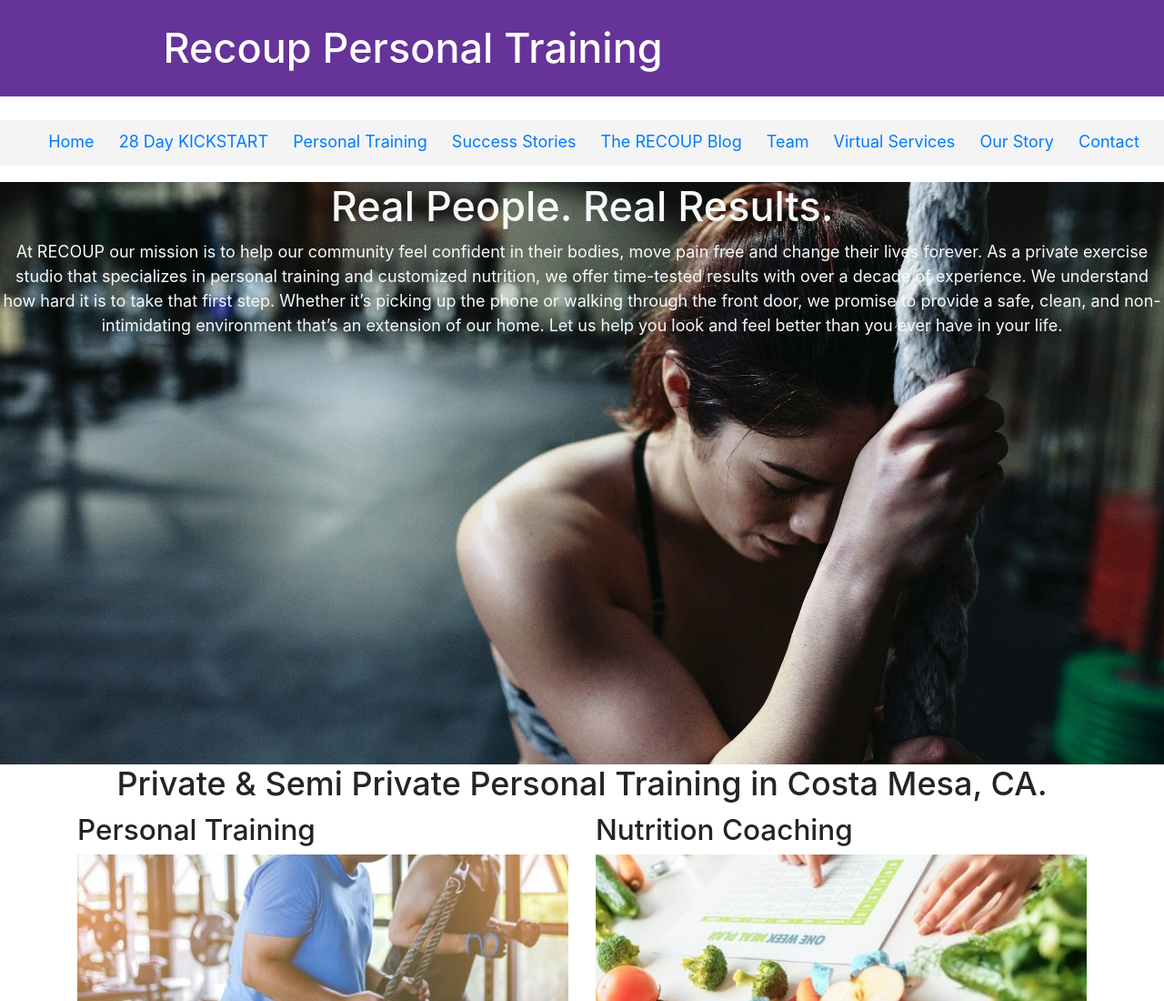
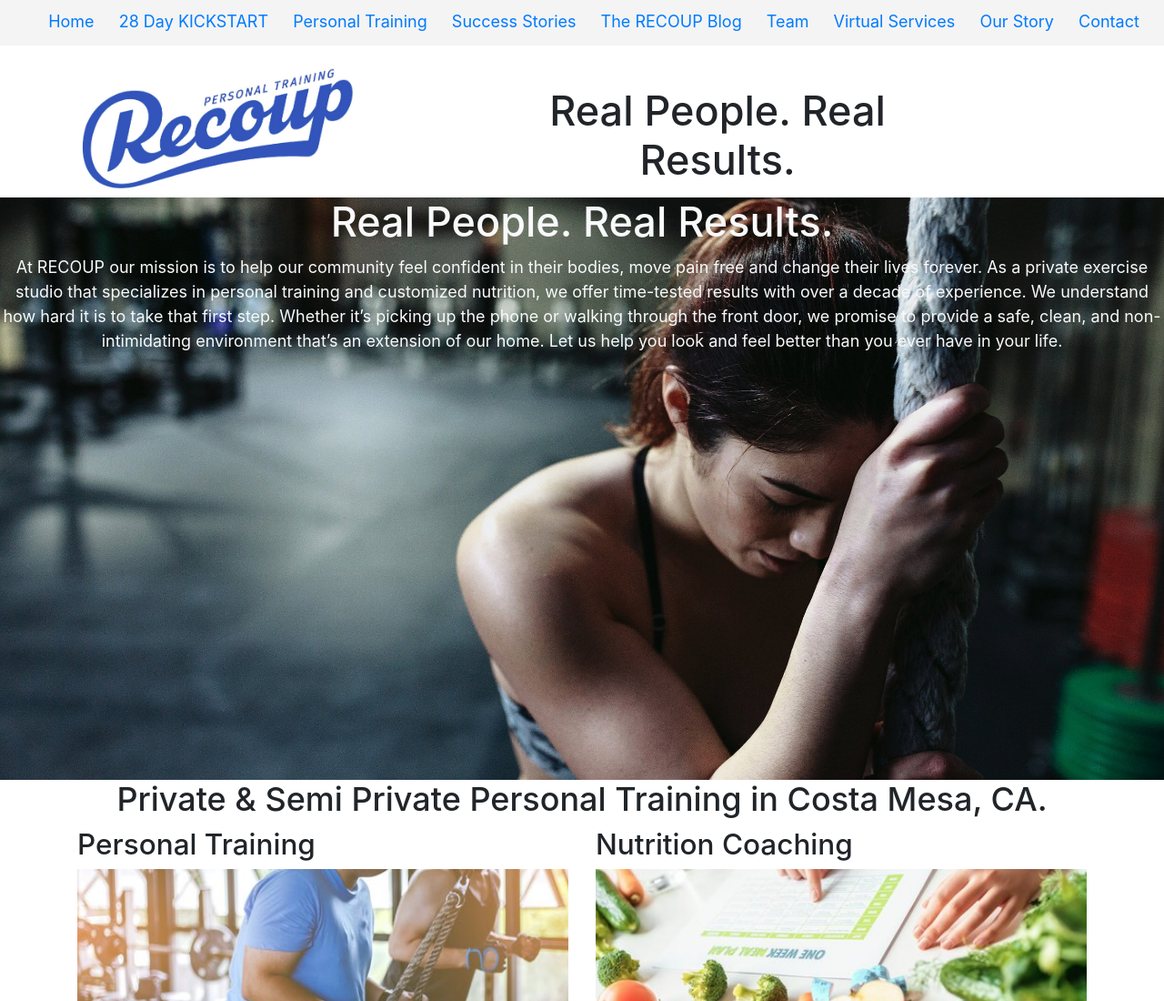
Before and after one commit to KrisKringle1/recoup, a Gatsby site: page / in a window 1280 px wide. Shown: the top 1100 px of the page at 91% size. Built offline with nearby package versions, Linux system fonts and the light colour scheme; Gatsby itself is replaced by a stand-in of ours.

Commit message:
header component comtains logo and nav bar is permanently fixed above header

```diff
--- a/src/components/header.js
+++ b/src/components/header.js
@@ -1,42 +1,37 @@
-import { Link } from "gatsby"
+import { Link, graphql,useStaticQuery } from "gatsby"
 import PropTypes from "prop-types"
 import React from "react"
+import Img from "gatsby-image"
 
-const Header = ({ siteTitle }) => (
-  <header
-    style={{
-      background: `rebeccapurple`,
-      marginBottom: `1.45rem`,
-    }}
-  >
-    <div
-      style={{
-        margin: `0 auto`,
-        maxWidth: 960,
-        padding: `1.45rem 1.0875rem`,
-      }}
-    >
-      <h1 style={{ margin: 0 }}>
-        <Link
-          to="/"
-          style={{
-            color: `white`,
-            textDecoration: `none`,
-          }}
-        >
-          {siteTitle}
-        </Link>
-      </h1>
-    </div>
-  </header>
-)
-
-Header.propTypes = {
-  siteTitle: PropTypes.string,
+const Header = () => {
+   const data = useStaticQuery(graphql`
+    query {
+      logo: file(relativePath: { eq: "logo.jpg" }) {
+        childImageSharp {
+          fluid( maxWidth: 250) {
+            ...GatsbyImageSharpFluid
+          }
+        }
+      }
+    }
+    `)
+  return(
+    <>
+      <header>
+        <div className="container">
+          <div className="row">
+            <div className="col-4 mr-5 pr-5">
+              <Img fluid={data.logo.childImageSharp.fluid} />
+            </div>
+            <div className="col-6 text-center mt-4">
+              <h1>Real People. Real Results.</h1>
+            </div>
+          </div>
+        </div>
+      </header>
+  </>
+  )
 }
 
-Header.defaultProps = {
-  siteTitle: ``,
-}
 
 export default Header
--- a/src/components/layout.js
+++ b/src/components/layout.js
@@ -7,26 +7,19 @@
 
 import React from "react"
 import PropTypes from "prop-types"
-import { useStaticQuery, graphql } from "gatsby"
+import { graphql } from "gatsby"
 
 import Header from "./header"
 import Menu from './menu'
 import "./layout.css"
 
 const Layout = ({ children }) => {
-  const data = useStaticQuery(graphql`
-    query SiteTitleQuery {
-      site {
-        siteMetadata {
-          title
-        }
-      }
-    }
-  `)
+
 
   return (
     <>
-      <Header siteTitle={data.site.siteMetadata?.title || `Title`} />
+      <Menu />
+      <Header />
 
         <main>{children}</main>
 
--- a/src/components/menu.js
+++ b/src/components/menu.js
@@ -15,15 +15,15 @@
         justifyContent: 'space-evenly'
       }}>
 
-        <li><Link to="/">Home</Link></li>
-        <li><Link to="/28-day-kickstart">28 Day KICKSTART</Link></li>
-        <li><Link to="/personal-training">Personal Training</Link></li>
-        <li><Link to="/success-stories">Success Stories</Link></li>
-        <li><Link to="/blog">The RECOUP Blog</Link></li>
-        <li><Link to="/team">Team</Link></li>
-        <li><Link to="/virtual-services">Virtual Services</Link></li>
-        <li><Link to="/our-story">Our Story</Link></li>
-        <li><Link to="/contact">Contact</Link></li>
+        <li><Link to="/" activeClassName="active">Home</Link></li>
+        <li><Link to="/28-day-kickstart" activeClassName="active">28 Day KICKSTART</Link></li>
+        <li><Link to="/personal-training" activeClassName="active">Personal Training</Link></li>
+        <li><Link to="/success-stories" activeClassName="active">Success Stories</Link></li>
+        <li><Link to="/blog" activeClassName="active">The RECOUP Blog</Link></li>
+        <li><Link to="/team" activeClassName="active">Team</Link></li>
+        <li><Link to="/virtual-services" activeClassName="active">Virtual Services</Link></li>
+        <li><Link to="/our-story" activeClassName="active">Our Story</Link></li>
+        <li><Link to="/contact" activeClassName="active">Contact</Link></li>
 
       </ul>
 
--- a/src/pages/index.js
+++ b/src/pages/index.js
@@ -12,7 +12,6 @@
 
   return(
   <Layout>
-    <Menu />
     <SEO title="Home" />
 
     <BackgroundImage
@@ -60,9 +59,6 @@
     <h3 className="text-center">Request More Information</h3>
     <p className="text-center">info@recouppersonaltraining.com</p>
     <p className="text-center">(714) 262-4003</p>
-
-
-
   </Layout>
   )
 }
--- a/src/pages/virtual-services.js
+++ b/src/pages/virtual-services.js
@@ -39,8 +39,8 @@
        <p className="text-center my-2">PLUS, your entire investment acts as a credit and deposit towards a future program when we open back up! <span className="d-block">Super cool, huh?</span></p>
 
     <h3 className="text-center">Don't be a victim of self-isolation! Make the most of it!</h3>
-    <ul className="text-center">
-      {/* get rid of the unordered list  */}
+    <ul className="text-center list">
+
       <li>1. Take care of yourself</li>
       <li>2. Take care of your friends and family</li>
       <li>3. Stay healthy, get strong and boost your immune system</li>
--- a/src/templates/blog-post.js
+++ b/src/templates/blog-post.js
@@ -1,11 +1,14 @@
 import React from 'react';
 import {graphql, Link} from 'gatsby'
+import SEO from '../components/seo'
 
 export default function Template ({data}){
   const post = data.markdownRemark
 
   return (
+
     <div>
+      <SEO title="blog" />
       <Link to="/blog">Go Back</Link>
       <hr />
       <div className="container">
```
Also changed, not shown: src/images/logo.jpg (added).
